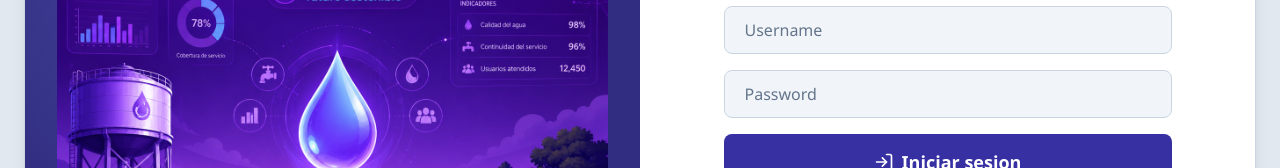
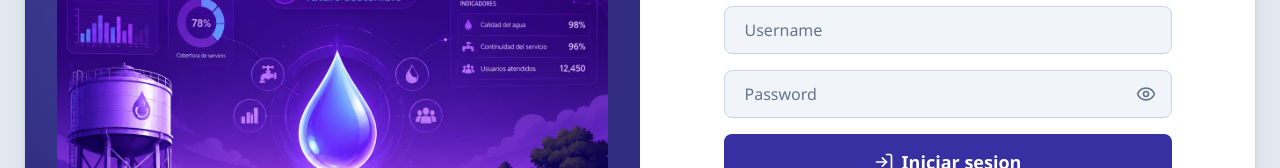
Before and after one commit to raulchin/water-management-system-frontend, a React (Vite) app in the folder water-management-system/: page /login in a window 1280 px wide. Shown: the part 324-492 px from the top of the page. Built offline with nearby package versions, Linux system fonts and the light colour scheme.

Commit message:
Integrar el registro de usuarios con el back

```diff
--- a/water-management-system/src/features/auth/api/authApi.ts
+++ b/water-management-system/src/features/auth/api/authApi.ts
@@ -1,6 +1,6 @@
 
 import { apiClient } from "../../../config/apiClient";
-import type { AuthResponse, LoginInput } from "../types/auth.types";
+import type { AuthResponse, LoginInput, RegisterInput } from "../types/auth.types";
 
 export async function loginApi ( data: LoginInput): Promise<AuthResponse>{
   const response = await apiClient.post<AuthResponse>('/auth/login', {
@@ -10,7 +10,7 @@ export async function loginApi ( data: LoginInput): Promise<AuthResponse>{
   return response.data;
 }
 
-export async function registerApi(data: unknown) {
+export async function registerApi(data: RegisterInput) {
   const response = await apiClient.post('/auth/register', data)
   return response.data
 }
--- a/water-management-system/src/features/auth/pages/LoginPage.tsx
+++ b/water-management-system/src/features/auth/pages/LoginPage.tsx
@@ -1,10 +1,11 @@
-import { zodResolver } from '@hookform/resolvers/zod'
-import { LogIn } from 'lucide-react'
-import { useForm } from 'react-hook-form'
-import { Link, useNavigate } from 'react-router-dom'
-import { AuthIllustrationPanel } from '../components/AuthIllustrationPanel'
-import { useLogin } from '../hooks/useLogin'
-import { loginSchema, type LoginFormData } from '../schemas/loginSchema'
+import { zodResolver } from '@hookform/resolvers/zod';
+import { Eye, EyeOff, LogIn } from 'lucide-react';
+import { useState } from 'react';
+import { useForm } from 'react-hook-form';
+import { Link, useNavigate } from 'react-router-dom';
+import { AuthIllustrationPanel } from '../components/AuthIllustrationPanel';
+import { useLogin } from '../hooks/useLogin';
+import { loginSchema, type LoginFormData } from '../schemas/loginSchema';
 
 export function LoginPage() {
   const navigate = useNavigate()
@@ -26,6 +27,8 @@ export function LoginPage() {
     await mutateAsync({ username, password })
     navigate('/lecturas', { replace: true })
   }
+
+  const [showPassword, setShowPassword] = useState(false);
 
   return (
     <main className="flex min-h-screen items-center justify-center bg-slate-200 p-3 sm:p-6">
@@ -50,14 +53,22 @@ export function LoginPage() {
                 {errors.username ? <p className="mt-1 text-xs text-red-600">{errors.username.message}</p> : null}
               </div>
 
-              <div>
+              <div className="relative">
                 <input
-                  type="password"
+                  type={showPassword ? 'text' : 'password'}
                   placeholder="Password"
-                  className="h-12 w-full rounded-lg border border-slate-300 bg-slate-100 px-5 text-slate-700 placeholder:text-slate-500 focus:border-indigo-500 focus:outline-none focus:ring-2 focus:ring-indigo-200"
+                  className="h-12 w-full rounded-lg border border-slate-300 bg-slate-100 px-5 pr-12 text-slate-700 placeholder:text-slate-500 focus:border-indigo-500 focus:outline-none focus:ring-2 focus:ring-indigo-200"
                   {...register('password')}
                 />
-                {errors.password ? <p className="mt-1 text-xs text-red-600">{errors.password.message}</p> : null}
+
+                <button
+                  type="button"
+                  onClick={() => setShowPassword((value) => !value)}
+                  className="absolute right-4 top-1/2 -translate-y-1/2 text-slate-500 hover:text-indigo-700"
+                  aria-label={showPassword ? 'Ocultar contraseña' : 'Mostrar contraseña'}
+                >
+                  {showPassword ? <EyeOff size={20} /> : <Eye size={20} />}
+                </button>
               </div>
 
               {isError ? <p className="text-sm text-red-700">{error instanceof Error ? error.message : 'No se pudo iniciar sesion'}</p> : null}
--- a/water-management-system/src/features/auth/pages/RegisterPage.tsx
+++ b/water-management-system/src/features/auth/pages/RegisterPage.tsx
@@ -2,15 +2,18 @@ import { zodResolver } from '@hookform/resolvers/zod'
 import { UserPlus, ChevronDown } from 'lucide-react'
 import { useForm } from 'react-hook-form'
 import { Link, useNavigate } from 'react-router-dom'
+
+import { useState } from 'react'
 import { z } from 'zod'
 
+import { registerApi } from '../api/authApi';
+
 const registerSchema = z.object({
-  firstName: z.string().min(1, 'El nombre es obligatorio'),
-  lastName: z.string().min(1, 'El apellido es obligatorio'),
+  username: z.string().min(1, 'El usuario es obligatorio'),
+  lastName: z.string().min(1, 'Los nombres es obligatorio'),
   email: z.string().min(1, 'El correo es obligatorio').email('Ingresa un correo valido'),
-  phone: z.string().min(1, 'El telefono es obligatorio'),
   password: z.string().min(6, 'La contrasena debe tener al menos 6 caracteres'),
-  rol: z.string().min(6, 'seleccione un rol'),
+  rol: z.string().min(1, 'Seleccione un rol'),
   acceptTerms: z.boolean(),
 }).refine((data) => data.acceptTerms, {
   message: 'Debes aceptar los terminos y condiciones',
@@ -31,19 +34,41 @@ export function RegisterPage() {
   } = useForm<RegisterFormData>({
     resolver: zodResolver(registerSchema),
     defaultValues: {
-      firstName: '',
+      username: '',
       lastName: '',
       email: '',
-      phone: '',
       password: '',
       rol: '',
       acceptTerms: false,
     },
   })
 
-  const onSubmit = async () => {
-    await new Promise((resolve) => setTimeout(resolve, 700))
-    navigate('/login', { replace: true })
+  const [serverError, setServerError] = useState<string | null>(null);
+
+  const onSubmit = async (data: RegisterFormData) => {
+
+    console.log('submit ejecutado', data)
+    try{
+      setServerError(null);
+
+      const registerPayload = {
+        username: data.username,
+        password: data.password,
+        email: data.email,
+        nombres: data.lastName,
+        rol: data.rol,
+      }
+      console.log('Trama enviada a registro:', registerPayload)
+
+      await registerApi(registerPayload)
+
+      navigate('/login', { replace: true });
+    }catch{
+      setServerError('No se pudo registrar el usuario');
+    }
+
+
+
   }
 
   return (
@@ -65,15 +90,16 @@ export function RegisterPage() {
             </header>
 
             <form className="space-y-4" onSubmit={handleSubmit(onSubmit)}>
+              {serverError ? <p className="text-sm text-red-700">{serverError}</p> : null}
               <div className="grid gap-4 sm:grid-cols-2">
                 <div>
                   <input
                     type="text"
                     placeholder="Ingrese Usuario"
                     className="h-12 w-full rounded-lg border border-slate-300 bg-slate-100 px-5 text-slate-700 placeholder:text-slate-500 focus:border-indigo-500 focus:outline-none focus:ring-2 focus:ring-indigo-200"
-                    {...register('firstName')}
+                    {...register('username')}
                   />
-                  {errors.firstName ? <p className="mt-1 text-xs text-red-600">{errors.firstName.message}</p> : null}
+                  {errors.username ? <p className="mt-1 text-xs text-red-600">{errors.username.message}</p> : null}
                 </div>
                 <div>
                   <input
@@ -112,6 +138,7 @@ export function RegisterPage() {
                 <option value="admin">Admin</option>
                 <option value="user">Usuario</option>
               </select>
+              {errors.rol ? <p className="mt-1 text-xs text-red-600">{errors.rol.message}</p> : null}
               <ChevronDown className="pointer-events-none absolute right-4 top-1/2 -translate-y-1/2 text-slate-500" size={21} />
             </div>
 
```
Also changed, not shown: water-management-system/src/features/auth/types/auth.types.ts (+8 -0 lines).
